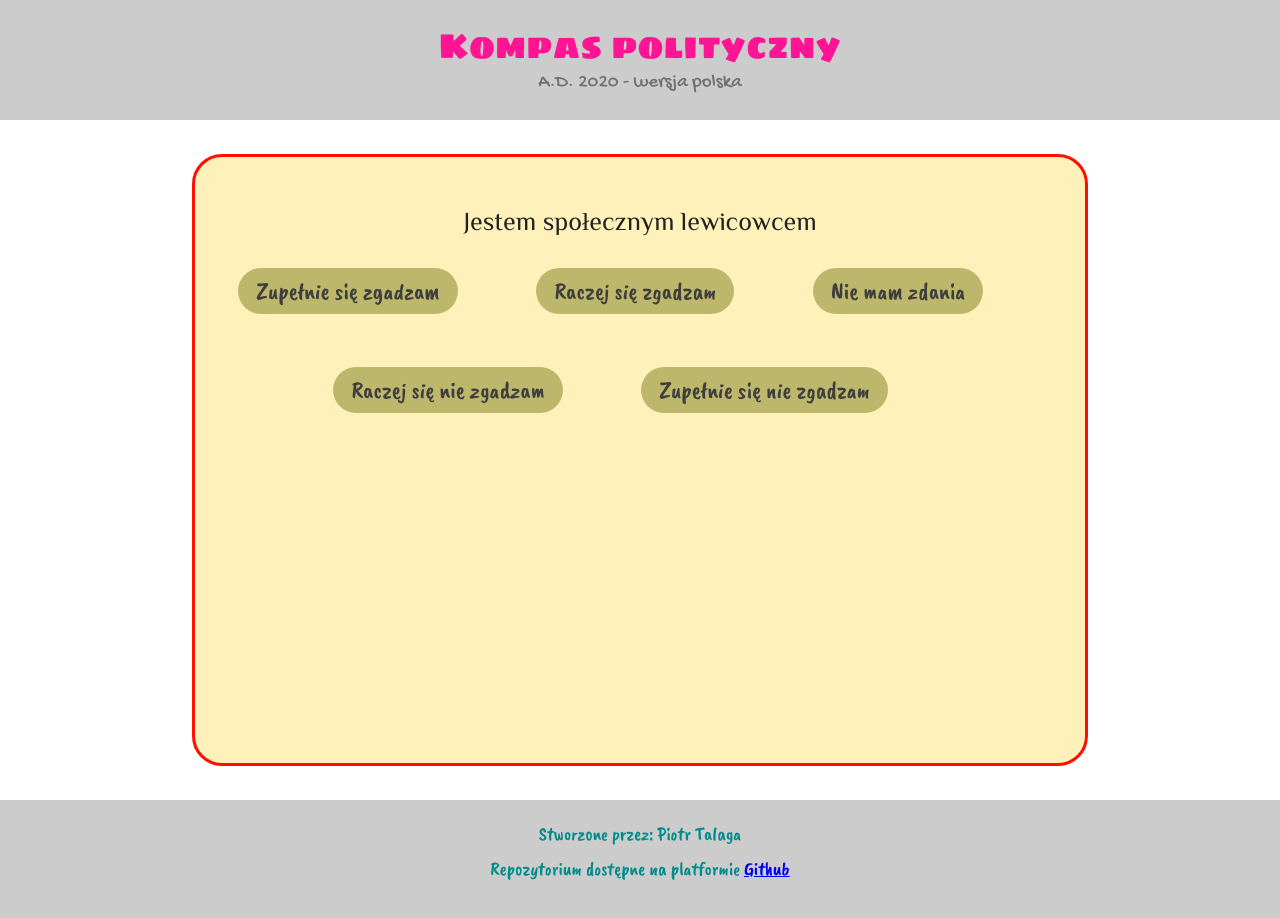
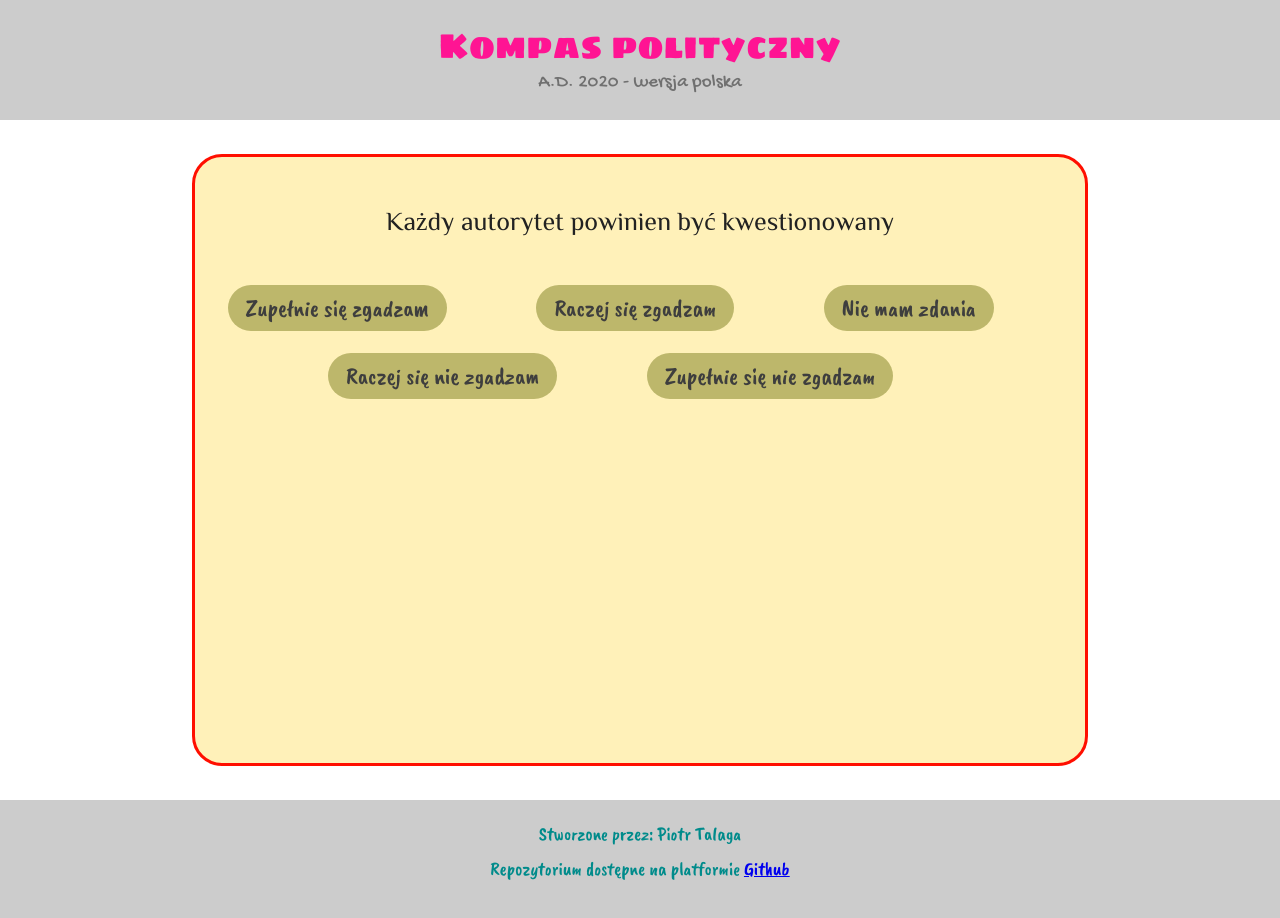
Before and after one commit to LucjaTalaga/political-compass, a React (Create React App) app: page /#/quiz in a window 1280 px wide. Built offline with nearby package versions, Linux system fonts and the light colour scheme.

Commit message:
css in progress

```diff
--- a/src/components/Question.js
+++ b/src/components/Question.js
@@ -29,7 +29,7 @@ class Question extends Component {
         let {question} = this.props;
         return (
             <section>
-                <h1> {question.question}</h1>
+                <h1 id='question'> {question.question}</h1>
                 <form onSubmit={e => this.handleSubmit(e, selectedValue)}>
                     <div className='formContainer flex-box'>
                         <label className='answers'>
--- a/src/questions.json
+++ b/src/questions.json
@@ -2,25 +2,25 @@
   "questions": [
     {
       "id": 1,
-      "question": "Jestem społecznym lewicowcem",
+      "question": "Każdy autorytet powinien być kwestionowany",
       "typeOfQuestion": "social",
       "orientation": -1
     },
     {
       "id": 2,
-      "question": "Jestem społecznym prawicowcem",
+      "question": "Religia powinna mieć duży wpływ na sprawy państwowe ",
       "typeOfQuestion": "social",
       "orientation": 1
     },
     {
       "id": 3,
-      "question": "Jestem ekonomicznym lewicowcem",
+      "question": "Korporacjom nie można ufać, że będą dobrowolnie chronić środowisko naturalne, więc potrzebne są regualacje w tej kwestii.",
       "typeOfQuestion": "economic",
       "orientation": -1
     },
     {
       "id": 4,
-      "question": "Jestem ekonomicznym prawicowcem",
+      "question": "Im gospodarka jest bardziej wolnorynkowa, tym bardziej wolni są ludzie, żyjący w takim państwie",
       "typeOfQuestion": "economic",
       "orientation": 1
     }
--- a/src/scss/elements/mainElement.scss
+++ b/src/scss/elements/mainElement.scss
@@ -35,6 +35,9 @@
         background-color: #7B7B7B;
       }
     }
+    #question{
+      margin-bottom: 2.5vw;
+    }
     form {
       position: relative;
 
@@ -43,7 +46,7 @@
         flex-wrap: wrap;
 
         .answers {
-          margin: 4.68vh 10px;
+          margin: 22px 1.2vw;
           display: inline-block;
           font-size: 24px;
           cursor: pointer;
```
